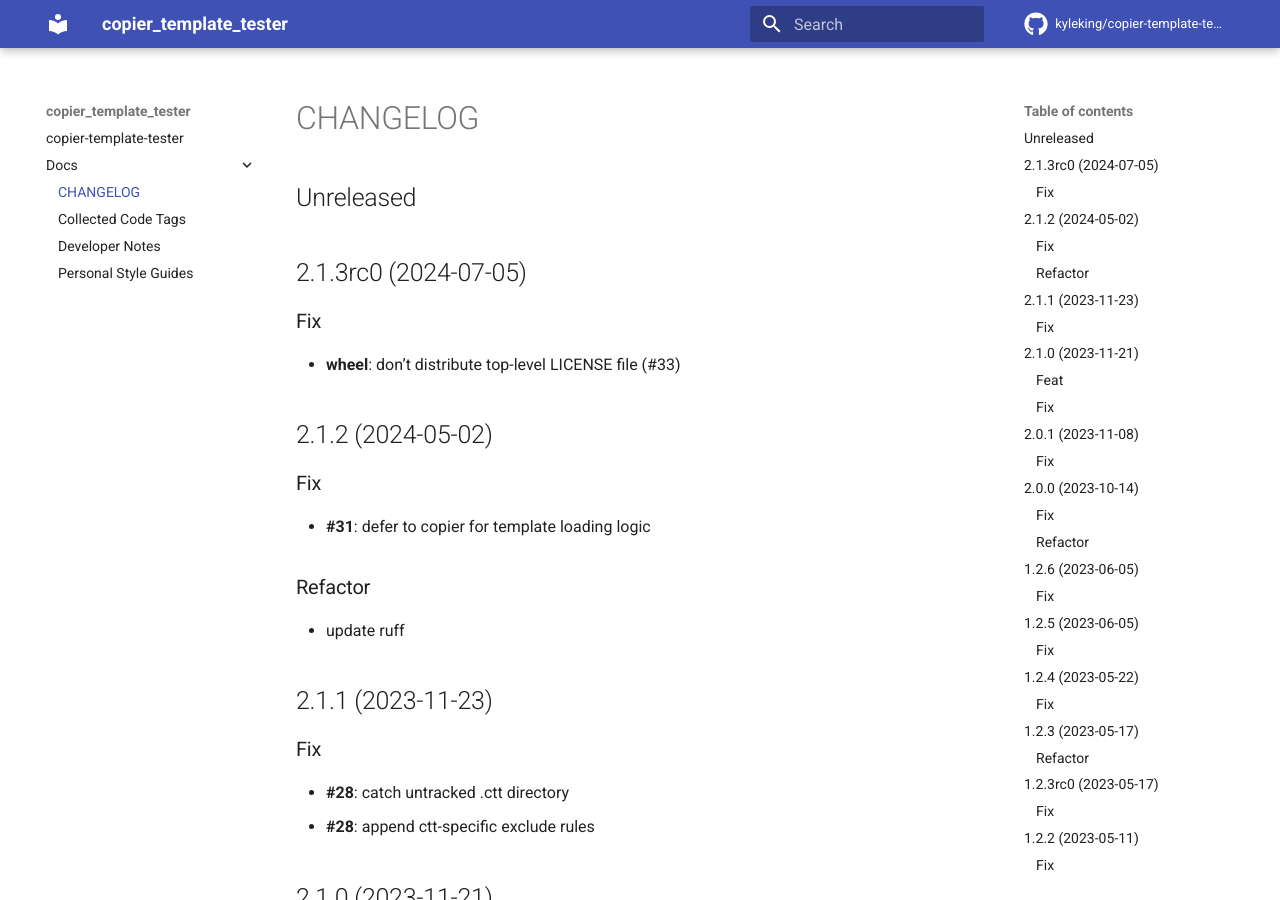
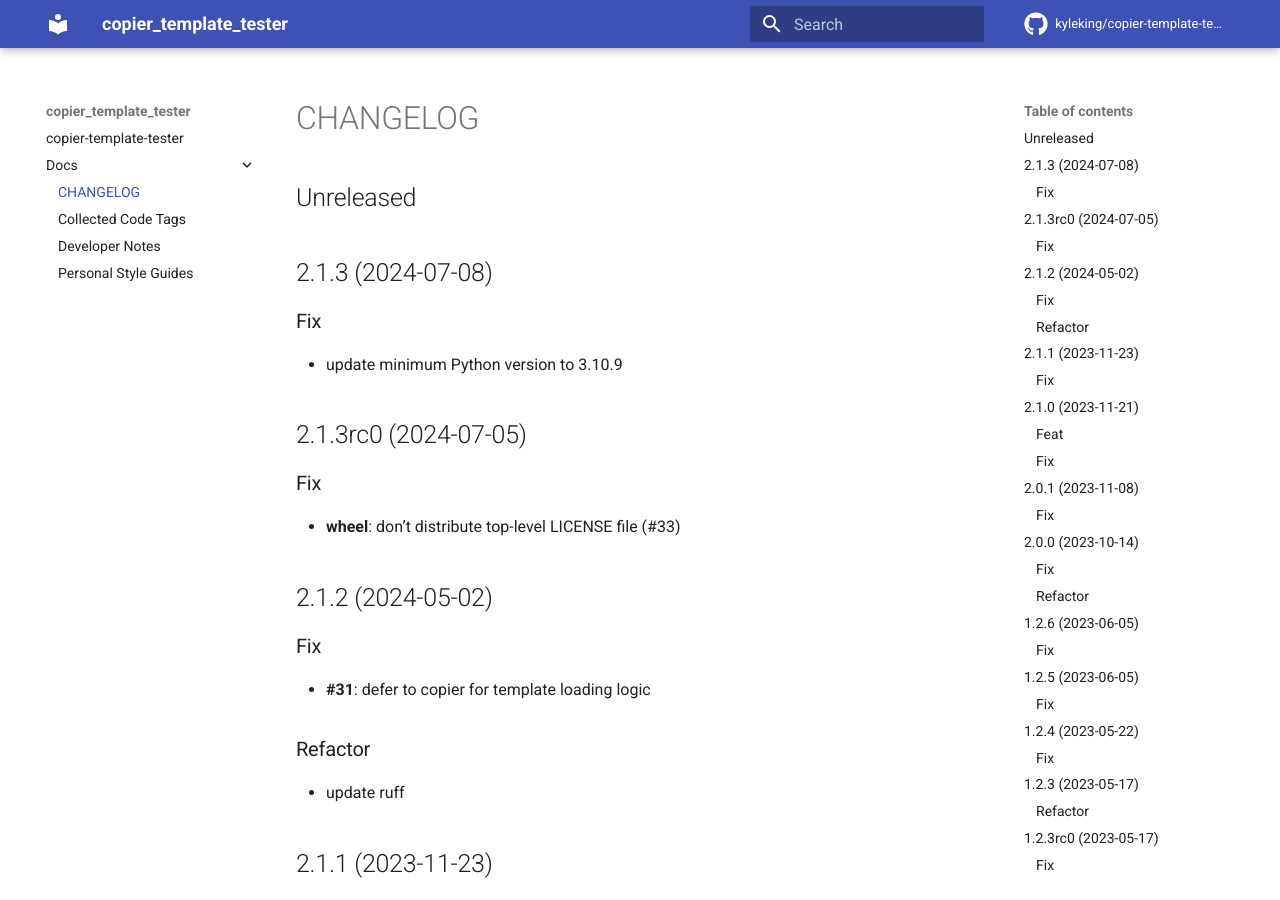
Before and after one commit to KyleKing/copier-template-tester, an MkDocs documentation site: the page built from docs/docs/CHANGELOG.md, in a window 1280 px wide and 900 px high. Built offline with MkDocs 1.6.1 and Material for MkDocs 9.7.7, drawn with Linux system fonts in a browser that asks for light colours; comment, search, counter and statistics services are not loaded.

```diff
--- a/.copier-answers.yml
+++ b/.copier-answers.yml
@@ -2,7 +2,7 @@
 # Answer file maintained by Copier for: https://github.com/KyleKing/calcipy_template
 # DO NOT MODIFY THIS FILE. Edit by re-running copier and changing responses to the questions
 # Check into version control.
-_commit: 2.0.2
+_commit: 2.2.0
 _src_path: gh:KyleKing/calcipy_template
 author_email: dev.act.kyle@gmail.com
 author_name: Kyle King
--- a/.pre-commit-config.yaml
+++ b/.pre-commit-config.yaml
@@ -42,7 +42,7 @@ repos:
       - id: trailing-whitespace
         exclude: __snapshots__/.*\.ambr
   - repo: https://github.com/commitizen-tools/commitizen
-    rev: v3.27.0
+    rev: v3.29.0
     hooks:
       - id: commitizen
   - repo: https://github.com/executablebooks/mdformat
@@ -79,7 +79,7 @@ repos:
         exclude: poetry\.lock
         stages: ["pre-commit"]
   - repo: https://github.com/KyleKing/calcipy
-    rev: 4.0.0
+    rev: 4.1.0
     hooks:
       - id: copier-forbidden-files
       - id: lint-fix
--- a/docs/docs/CHANGELOG.md
+++ b/docs/docs/CHANGELOG.md
@@ -1,4 +1,10 @@
 ## Unreleased
+
+## 2.1.3 (2024-07-08)
+
+### Fix
+
+- update minimum Python version to 3.10.9
 
 ## 2.1.3rc0 (2024-07-05)
 
```
Also changed, not shown: docs/docs/DEVELOPER_GUIDE.md (+4 -4 lines), docs/gen_ref_nav.py (+6 -1 lines), pyproject.toml (+9 -5 lines), .github/ISSUE_TEMPLATE/bug_report.md, .github/ISSUE_TEMPLATE/feature_request.md, .github/ISSUE_TEMPLATE/question.md, 10 other files.
